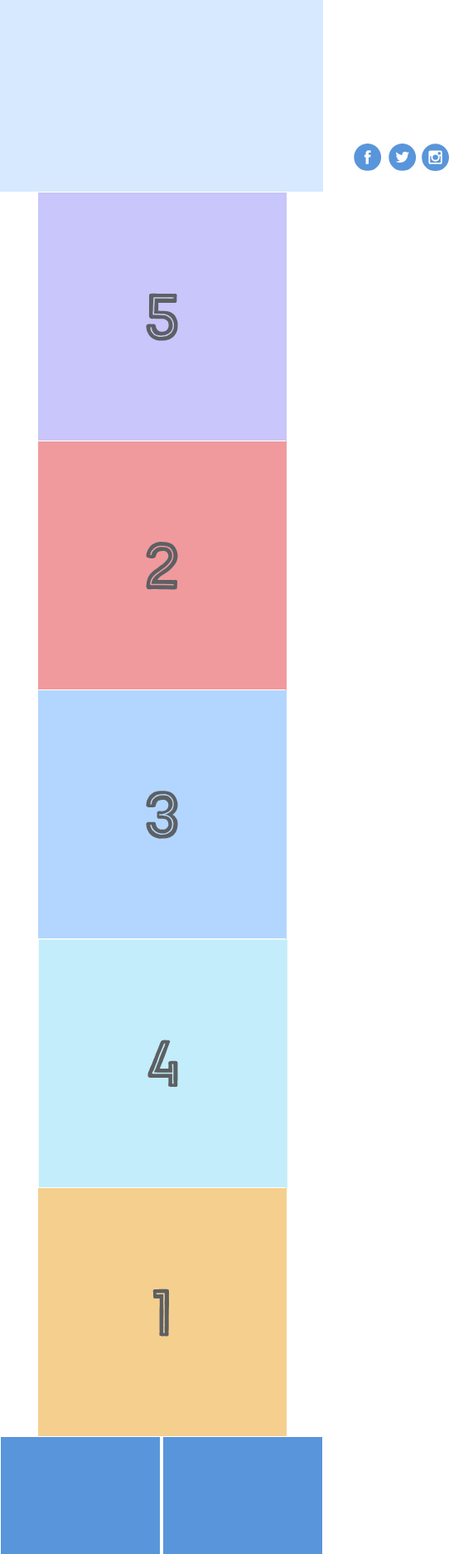
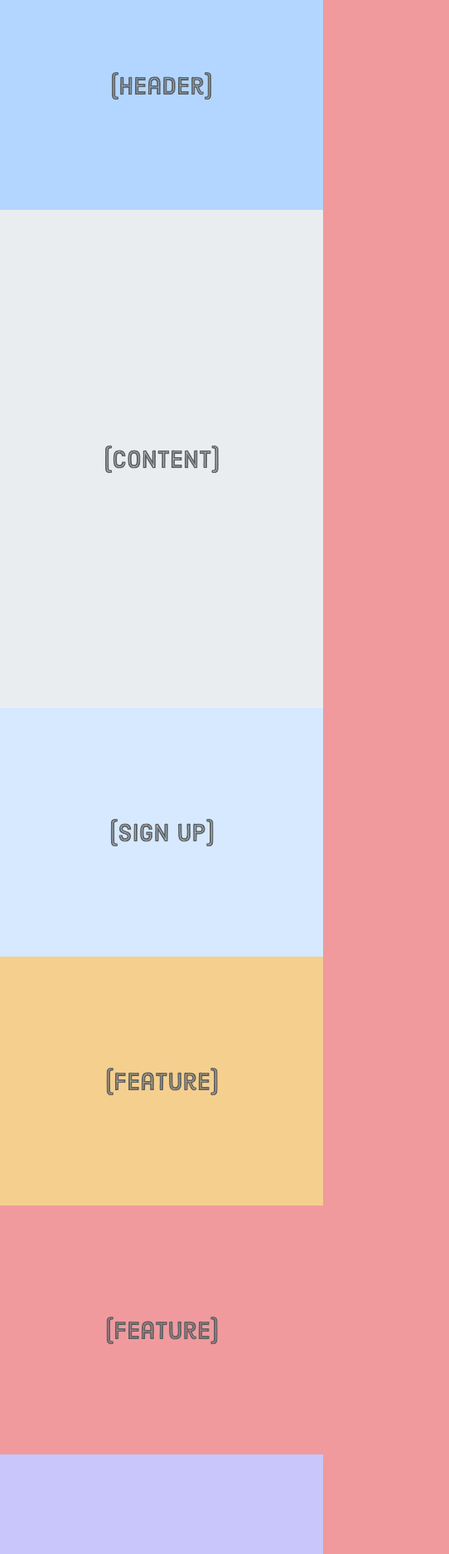
Before and after one commit to Snicker7/Portfolio, a plain HTML site: page index.html in a window 390 px wide. Shown: the part 127-2000 px from the top of the page at 83% size, 542 px wide, since content can reach past the window. Drawn offline with Linux system fonts and the light colour scheme.

Commit message:
Responsive design

```diff
--- a/index.html
+++ b/index.html
@@ -2,47 +2,32 @@
 <html lang='en'>
   <head>
     <meta charset='UTF-8'/>
+    <meta name='viewport'
+      content='width=device-width, initial-scale=1.0, maximum-scale=1.0' />
     <title>Nichols</title>
     <link rel='stylesheet' href='stylesheet.css'/>
   </head>
   <body>
-    <div class='menu-container'>
-      <div class='menu'>
-        <div class='date'>Jan 29, 2021</div>
-        <div class='signup'>Sign Up</div>
-        <div class='login'>Login</div>
+    <div class='page'>
+      <div class='section menu'></div>
+      <div class='section header'>
+        <img src='images/header.svg'/>
       </div>
-    </div>
-    <div class='header-container'>
-      <div class='header'>
-        <div class='subscribe'>Subscribe &#9662;</div>
-        <div class='logo'><img src='images/awesome-logo.svg'/></div>
-        <div class='social'><img src='images/social-icons.svg'/></div>
+      <div class='section content'>
+        <img src='images/content.svg'/>
       </div>
-    </div>
-    <div class='photo-grid-container'>
-      <div class='photo-grid'>
-        <div class='photo-grid-item first-item'>
-          <img src='images/one.svg'/>
-        </div>
-        <div class='photo-grid-item'>
-          <img src='images/two.svg'/>
-        </div>
-        <div class='photo-grid-item'>
-          <img src='images/three.svg'/>
-        </div>
-        <div class='photo-grid-item'>
-          <img src='images/four.svg'/>
-        </div>
-        <div class='photo-grid-item last-item'>
-          <img src='images/five.svg'/>
-        </div>
+      <div class='section sign-up'>
+        <img src='images/sign-up.svg'/>
       </div>
-    </div>
-    <div class='footer'>
-      <div class='footer-item footer-one'></div>
-      <div class='footer-item footer-two'></div>
-      <div class='footer-item footer-three'></div>
+      <div class='section feature-1'>
+        <img src='images/feature.svg'/>
+      </div>
+      <div class='section feature-2'>
+        <img src='images/feature.svg'/>
+      </div>
+      <div class='section feature-3'>
+        <img src='images/feature.svg'/>
+      </div>
     </div>
   </body>
 </html>
--- a/stylesheet.css
+++ b/stylesheet.css
@@ -4,96 +4,88 @@
   box-sizing: border-box;
 }
 
-.menu-container {
-	display: flex;
-	justify-content: center;
-  color: #fff;
-  background-color: #5995DA;  /* Blue */
-  padding: 20px 0;
+.page {
+  display: flex;
+  flex-wrap: wrap;
+}
+
+.section {
+  width: 100%;
+  height: 300px;
+  display: flex;
+  justify-content: center;
+  align-items: center;
 }
 
 .menu {
-  width: 900px;
-	display: flex;
-	justify-content: space-between;
-
-}
-
-.signup {
-	margin-left: auto;
-}
-
-.login {
-  margin-left: 20px;
-}
-
-.header-container {
-  color: #5995DA;
-  background-color: #D6E9FE;
-  display: flex;
-  justify-content: center;
+  background-color: #5995DA;
+  height: 80px;
 }
 
 .header {
-  width: 900px;
-  height: 300px;
-  display: flex;
-  justify-content: space-between;
-	align-items: stretch;
+  background-color: #B2D6FF;
 }
 
-.social, .subscribe {
-	align-self: flex-end;
-	margin-bottom: 20px;
+.content {
+  background-color: #EAEDF0;
+  height: 600px;
 }
 
-.photo-grid-container {
-  display: flex;
-  justify-content: center;
+.sign-up {
+  background-color: #D6E9FE;
 }
 
-.photo-grid {
-  width: 900px;
-  display: flex;
-  justify-content: center;
-	flex-wrap: wrap;
-	flex-direction: row;
-	align-items: center;
+.feature-1 {
+  background-color: #F5CF8E;
 }
 
-.first-item {
-	order: 1;
+.feature-2 {
+  background-color: #F09A9D;
 }
 
-.last-item {
-	order: -1;
+.feature-3 {
+  background-color: #C8C6FA;
 }
 
-.photo-grid-item {
-  border: 1px solid #fff;
-  width: 300px;
-  height: 300px;
+/* Mobile Styles */
+@media only screen and (max-width: 400px) {
+  body {
+    background-color: #F09A9D; /* Red */
+  }
 }
 
-.footer {
-  display: flex;
-  justify-content: space-between;
+/* Tablet Styles */
+@media only screen and (min-width: 401px) and (max-width: 960px) {
+  body {
+		.sign-up,
+		.feature-1,
+		.feature-2,
+		.feature-3 {
+	width: 50%;
+  }
 }
 
-.footer-item {
-  border: 1px solid #fff;
-  background-color: #D6E9FE;
-  height: 200px;
-  flex: 1;
+/* Desktop Styles */
+@media only screen and (min-width: 961px) {
+  body {
+			.page {
+				width: 960px;
+				margin: 0 auto;
+			}
+			.feature-1,
+			.feature-2,
+			.feature-3 {
+				width: 33.3%;
+			}
+			.header {
+				height: 400px;
+			}
+			.sign-up {
+  		height: 200px;
+  		order: 1;
+		}
+		.content {
+  		order: 2;
+		}
+  }
 }
-
-.footer-three {
-  flex: 2;
-}
-
-.footer-one,
-.footer-three {
-  background-color: #5995DA;
-  flex: initial;
-  width: 300px;
-}
```
Also changed, not shown: images/awesome-logo.svg (deleted), images/content.svg (added), images/feature.svg (added), images/five.svg (deleted), images/four.svg (deleted), images/header.svg (added), images/one.svg (deleted), images/sign-up.svg (added), images/social-icons.svg (deleted), images/three.svg (deleted), images/two.svg (deleted).
